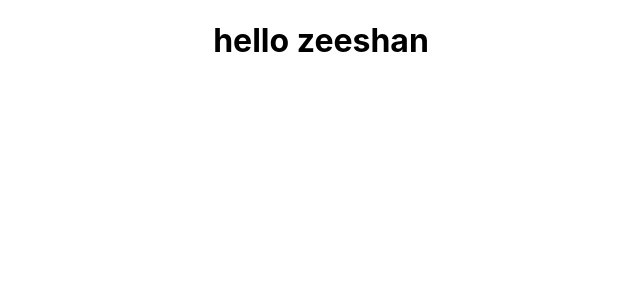
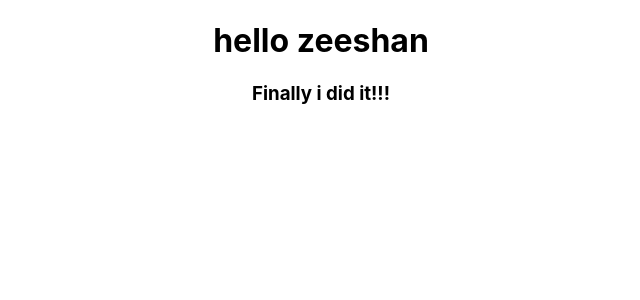
Before and after one commit to zeeshan526/demo-app, a React (Create React App) app: page / in a window 1280 px wide. Shown: the top 300 px of the page, without its empty margins (319-959 px from the left). Built offline with nearby package versions, Linux system fonts and the light colour scheme.

Commit message:
Update App.js

```diff
--- a/src/App.js
+++ b/src/App.js
@@ -6,6 +6,7 @@ function App() {
   return (
     <div className="App">
 <h1>hello zeeshan</h1>
+<h3>Finally i did it!!!</h3>
     </div>
   );
 }
```
